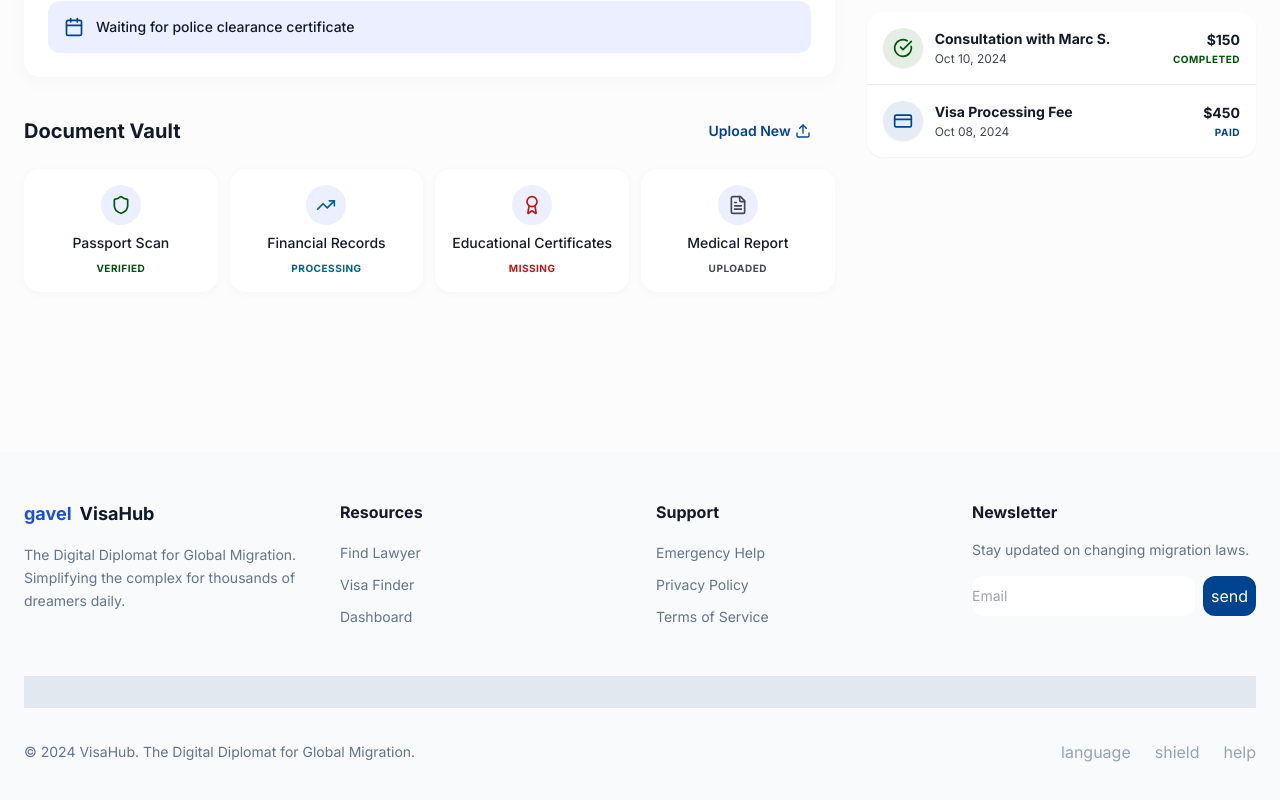
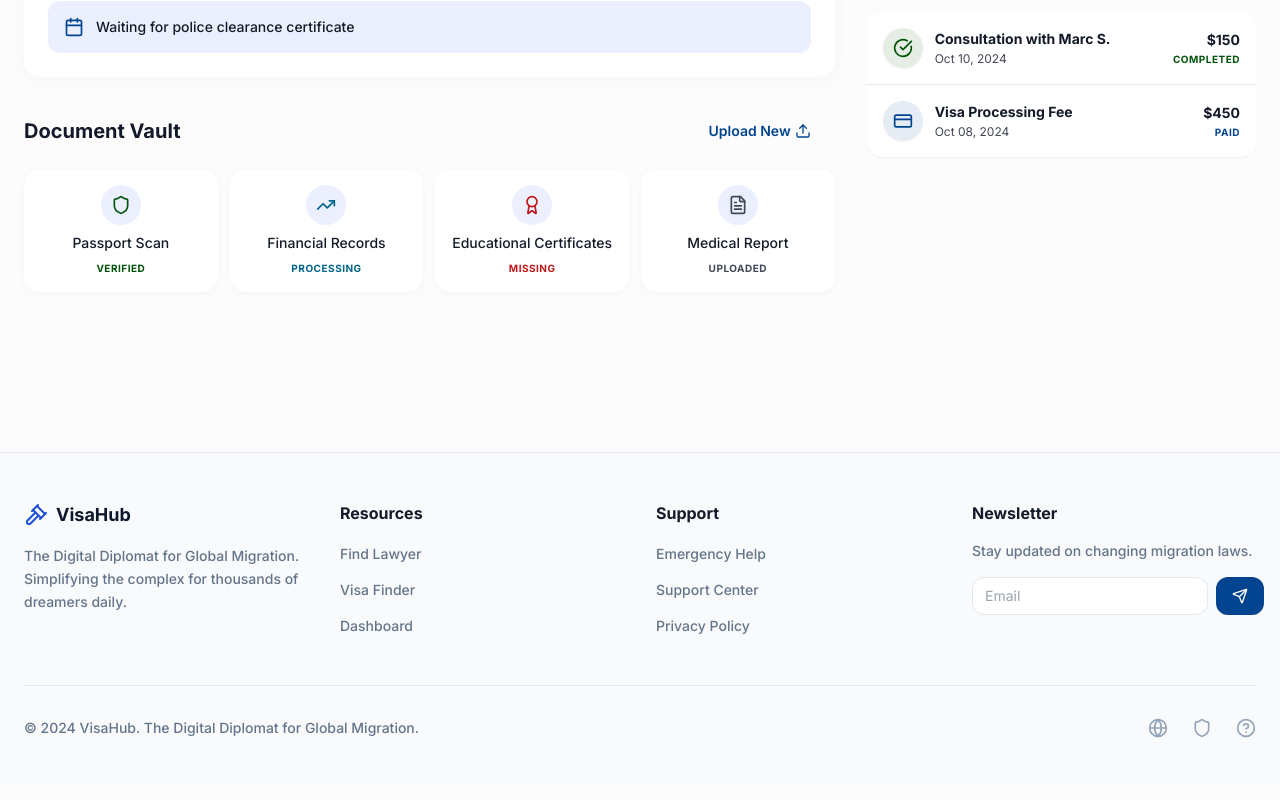
Before and after one commit to ceo4u/visaformula, a Next.js app: page /dashboard in a window 1280 px wide. Shown: the part 981-1781 px from the top of the page. Built offline with nearby package versions, Linux system fonts and the light colour scheme.

Commit message:
Fix next.config.ts strict typing error for v15.1 on Vercel

```diff
--- a/app/dashboard/page.tsx
+++ b/app/dashboard/page.tsx
@@ -147,7 +147,7 @@ export default function DashboardPage() {
                                             <div className="relative pt-2 pb-6">
                                                 <div className="flex justify-between items-center mb-3">
                                                     {["Submitted", app.stage, "Review", "Decision"].map((stage, i) => (
-                                                        <div key={stage} className="flex flex-col items-center z-10">
+                                                        <div key={`${stage}-${i}`} className="flex flex-col items-center z-10">
                                                             <div className={`w-8 h-8 rounded-full flex items-center justify-center ${i <= (app.stage === "Biometrics" ? 1 : app.stage === "Review" ? 2 : 1)
                                                                 ? "bg-tertiary text-white"
                                                                 : "bg-surface-container-high text-on-surface-variant"
--- a/app/find-lawyer/page.tsx
+++ b/app/find-lawyer/page.tsx
@@ -2,7 +2,7 @@
 
 import { useState } from "react";
 import { motion } from "framer-motion";
-import { Star, Verified, CheckCircle, ChevronLeft, ChevronRight, SlidersHorizontal } from "lucide-react";
+import { Star, Verified, CheckCircle, ChevronLeft, ChevronRight, SlidersHorizontal, Languages } from "lucide-react";
 import { Button } from "@/components/ui/button";
 import { Card, CardContent } from "@/components/ui/card";
 import Link from "next/link";
@@ -107,7 +107,7 @@ export default function FindLawyerPage() {
                                                 <span className="text-sm font-bold text-tertiary">{lawyer.success}% Success</span>
                                             </div>
                                             <div className="hidden md:flex items-center gap-2">
-                                                <span className="material-symbols-outlined text-on-surface-variant">translate</span>
+                                                <Languages className="w-4 h-4 text-on-surface-variant" />
                                                 <span className="text-sm font-medium">{lawyer.languages.join(", ")}</span>
                                             </div>
                                         </div>
--- a/app/page.tsx
+++ b/app/page.tsx
@@ -1,7 +1,7 @@
 "use client";
 
 import { motion } from "framer-motion";
-import { ChevronRight, Star, School, Briefcase, Map, Building2 } from "lucide-react";
+import { ChevronRight, Star, School, Briefcase, Map, Building2, Verified } from "lucide-react";
 import { Button } from "@/components/ui/button";
 import { Card, CardContent } from "@/components/ui/card";
 import { VisaDropdown } from "@/components/shared/visa-dropdown";
@@ -36,7 +36,7 @@ export default function HomePage() {
         <div className="max-w-7xl mx-auto grid lg:grid-cols-2 gap-12 items-center">
           <motion.div initial={{ opacity: 0, y: 20 }} animate={{ opacity: 1, y: 0 }} transition={{ duration: 0.5 }} className="space-y-6">
             <div className="inline-flex items-center gap-2 px-4 py-2 bg-secondary-fixed text-on-secondary-fixed rounded-full text-sm font-medium">
-              <span className="material-symbols-outlined text-[18px]" style={{ fontVariationSettings: "'FILL' 1" }}>verified</span>
+              <Verified className="w-4 h-4 text-blue-600" />
               Trusted by 10,000+ applicants
             </div>
             <h1 className="text-5xl md:text-7xl font-extrabold tracking-tight leading-[1.1]">
--- a/app/visa-finder/page.tsx
+++ b/app/visa-finder/page.tsx
@@ -2,7 +2,7 @@
 
 import { useState } from "react";
 import { motion } from "framer-motion";
-import { ChevronDown, Search, Verified, CheckCircle, Circle, Headset } from "lucide-react";
+import { ChevronDown, Search, Verified, CheckCircle, Circle, Headset, FileText } from "lucide-react";
 import { Button } from "@/components/ui/button";
 import { Card, CardContent } from "@/components/ui/card";
 
@@ -164,7 +164,7 @@ export default function VisaFinderPage() {
                         </div>
                         <div className="bg-surface-container-low p-6 rounded-2xl">
                             <h4 className="text-sm font-bold mb-4 flex items-center text-on-surface-variant gap-2">
-                                <span className="material-symbols-outlined text-base">description</span> Required Documents (8)
+                                <FileText className="w-4 h-4" /> Required Documents (8)
                             </h4>
                             <ul className="space-y-2">
                                 <li className="flex items-center gap-2 text-sm font-medium"><CheckCircle className="w-4 h-4 text-tertiary" /> Valid Passport</li>
--- a/components/layout/footer.tsx
+++ b/components/layout/footer.tsx
@@ -1,47 +1,48 @@
+import { Gavel, Globe, Shield, HelpCircle, Send } from "lucide-react";
+
 export function Footer() {
     return (
-        <footer className="bg-slate-50 dark:bg-slate-950 w-full py-12 px-6 mt-20">
+        <footer className="bg-slate-50 dark:bg-slate-950 w-full py-12 px-6 mt-20 border-t border-slate-200 dark:border-slate-800">
             <div className="grid grid-cols-1 md:grid-cols-4 gap-8 max-w-7xl mx-auto">
                 <div className="col-span-1 md:col-span-1">
                     <div className="text-lg font-bold text-slate-900 dark:text-slate-50 mb-4 flex items-center gap-2">
-                        <span className="material-symbols-outlined text-blue-700">gavel</span> VisaHub
+                        <Gavel className="w-6 h-6 text-blue-700 dark:text-blue-400" /> VisaHub
                     </div>
-                    <p className="text-slate-500 dark:text-slate-400 font-['Inter'] text-sm leading-relaxed">The Digital Diplomat for Global Migration. Simplifying the complex for thousands of dreamers daily.</p>
+                    <p className="text-slate-500 dark:text-slate-400 font-medium text-sm leading-relaxed">The Digital Diplomat for Global Migration. Simplifying the complex for thousands of dreamers daily.</p>
                 </div>
                 <div>
                     <h4 className="font-bold mb-4">Resources</h4>
-                    <ul className="space-y-2">
-                        <li><a className="text-slate-500 dark:text-slate-400 text-sm hover:text-blue-500 transition-colors" href="#">Find Lawyer</a></li>
-                        <li><a className="text-slate-500 dark:text-slate-400 text-sm hover:text-blue-500 transition-colors" href="#">Visa Finder</a></li>
-                        <li><a className="text-slate-500 dark:text-slate-400 text-sm hover:text-blue-500 transition-colors" href="#">Dashboard</a></li>
+                    <ul className="space-y-3">
+                        <li><a className="text-slate-500 dark:text-slate-400 text-sm hover:text-blue-600 transition-colors font-medium" href="/find-lawyer">Find Lawyer</a></li>
+                        <li><a className="text-slate-500 dark:text-slate-400 text-sm hover:text-blue-600 transition-colors font-medium" href="/visa-finder">Visa Finder</a></li>
+                        <li><a className="text-slate-500 dark:text-slate-400 text-sm hover:text-blue-600 transition-colors font-medium" href="/dashboard">Dashboard</a></li>
                     </ul>
                 </div>
                 <div>
                     <h4 className="font-bold mb-4">Support</h4>
-                    <ul className="space-y-2">
-                        <li><a className="text-slate-500 dark:text-slate-400 text-sm hover:text-blue-500 transition-colors" href="#">Emergency Help</a></li>
-                        <li><a className="text-slate-500 dark:text-slate-400 text-sm hover:text-blue-500 transition-colors" href="#">Privacy Policy</a></li>
-                        <li><a className="text-slate-500 dark:text-slate-400 text-sm hover:text-blue-500 transition-colors" href="#">Terms of Service</a></li>
+                    <ul className="space-y-3">
+                        <li><a className="text-slate-500 dark:text-slate-400 text-sm hover:text-blue-600 transition-colors font-medium" href="/emergency">Emergency Help</a></li>
+                        <li><a className="text-slate-500 dark:text-slate-400 text-sm hover:text-blue-600 transition-colors font-medium" href="/support">Support Center</a></li>
+                        <li><a className="text-slate-500 dark:text-slate-400 text-sm hover:text-blue-600 transition-colors font-medium" href="#">Privacy Policy</a></li>
                     </ul>
                 </div>
                 <div>
                     <h4 className="font-bold mb-4">Newsletter</h4>
-                    <p className="text-sm text-slate-500 mb-4">Stay updated on changing migration laws.</p>
+                    <p className="text-sm text-slate-500 dark:text-slate-400 mb-4 font-medium">Stay updated on changing migration laws.</p>
                     <div className="flex gap-2">
-                        <input className="bg-white border-none rounded-lg text-sm flex-1 focus:ring-2 focus:ring-primary" placeholder="Email" type="email" />
-                        <button className="bg-primary text-white p-2 rounded-lg">
-                            <span className="material-symbols-outlined">send</span>
+                        <input className="bg-white dark:bg-slate-900 border border-slate-200 dark:border-slate-800 rounded-lg text-sm flex-1 focus:ring-2 focus:ring-primary px-3 py-2 outline-none" placeholder="Email" type="email" />
+                        <button className="bg-primary hover:bg-primary/90 text-white px-4 rounded-lg flex items-center justify-center transition-colors">
+                            <Send className="w-4 h-4" />
                         </button>
                     </div>
                 </div>
             </div>
-            <div className="max-w-7xl mx-auto mt-12 pt-8 bg-slate-200 dark:bg-slate-800 h-[1px]"></div>
-            <div className="max-w-7xl mx-auto mt-8 flex flex-col md:flex-row justify-between items-center gap-4">
-                <p className="text-slate-500 dark:text-slate-400 font-['Inter'] text-sm">© 2024 VisaHub. The Digital Diplomat for Global Migration.</p>
+            <div className="max-w-7xl mx-auto mt-12 pt-8 border-t border-slate-200 dark:border-slate-800 flex flex-col md:flex-row justify-between items-center gap-4">
+                <p className="text-slate-500 dark:text-slate-400 font-medium text-sm">© 2024 VisaHub. The Digital Diplomat for Global Migration.</p>
                 <div className="flex gap-6">
-                    <span className="material-symbols-outlined text-slate-400 cursor-pointer hover:text-primary">language</span>
-                    <span className="material-symbols-outlined text-slate-400 cursor-pointer hover:text-primary">shield</span>
-                    <span className="material-symbols-outlined text-slate-400 cursor-pointer hover:text-primary">help</span>
+                    <Globe className="w-5 h-5 text-slate-400 cursor-pointer hover:text-primary transition-colors" />
+                    <Shield className="w-5 h-5 text-slate-400 cursor-pointer hover:text-primary transition-colors" />
+                    <HelpCircle className="w-5 h-5 text-slate-400 cursor-pointer hover:text-primary transition-colors" />
                 </div>
             </div>
         </footer>
--- a/components/shared/visa-dropdown.tsx
+++ b/components/shared/visa-dropdown.tsx
@@ -4,6 +4,7 @@ import { useState } from "react";
 import { useRouter } from "next/navigation";
 import { Button } from "@/components/ui/button";
 import { cn } from "@/lib/utils";
+import { Globe, Briefcase } from "lucide-react";
 
 interface VisaDropdownProps {
     className?: string;
@@ -21,7 +22,7 @@ export function VisaDropdown({ className }: VisaDropdownProps) {
     return (
         <div className={cn("flex flex-col md:flex-row gap-2 p-2 glass-card rounded-2xl shadow-xl", className)}>
             <div className="flex-1 px-4 py-3 flex items-center gap-3 bg-surface-container-low rounded-xl">
-                <span className="material-symbols-outlined text-outline">public</span>
+                <Globe className="w-5 h-5 text-outline" />
                 <div className="flex flex-col flex-1">
                     <label className="text-[10px] font-bold uppercase tracking-wider text-outline">Destination</label>
                     <select
@@ -38,7 +39,7 @@ export function VisaDropdown({ className }: VisaDropdownProps) {
                 </div>
             </div>
             <div className="flex-1 px-4 py-3 flex items-center gap-3 bg-surface-container-low rounded-xl">
-                <span className="material-symbols-outlined text-outline">badge</span>
+                <Briefcase className="w-5 h-5 text-outline" />
                 <div className="flex flex-col flex-1">
                     <label className="text-[10px] font-bold uppercase tracking-wider text-outline">Visa Type</label>
                     <select
--- a/next.config.ts
+++ b/next.config.ts
@@ -1,6 +1,6 @@
 import type { NextConfig } from "next";
 
-const nextConfig: NextConfig = {
+const nextConfig: any = {
   /* config options here */
   eslint: {
     ignoreDuringBuilds: true,
--- a/tsconfig.json
+++ b/tsconfig.json
@@ -15,7 +15,7 @@
     "moduleResolution": "bundler",
     "resolveJsonModule": true,
     "isolatedModules": true,
-    "jsx": "preserve",
+    "jsx": "react-jsx",
     "incremental": true,
     "plugins": [
       {
```
Also changed, not shown: components/layout/mobile-nav.tsx (+24 -16 lines). Lines whose indentation alone changed are shown as unchanged.
